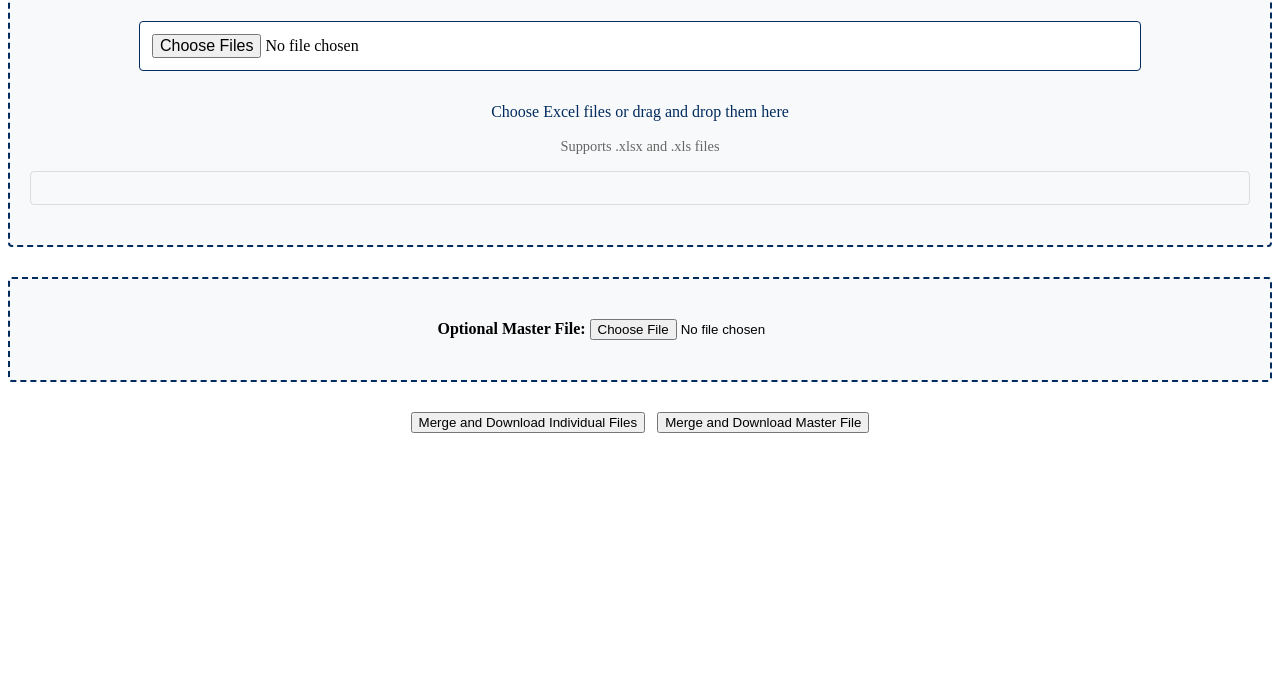
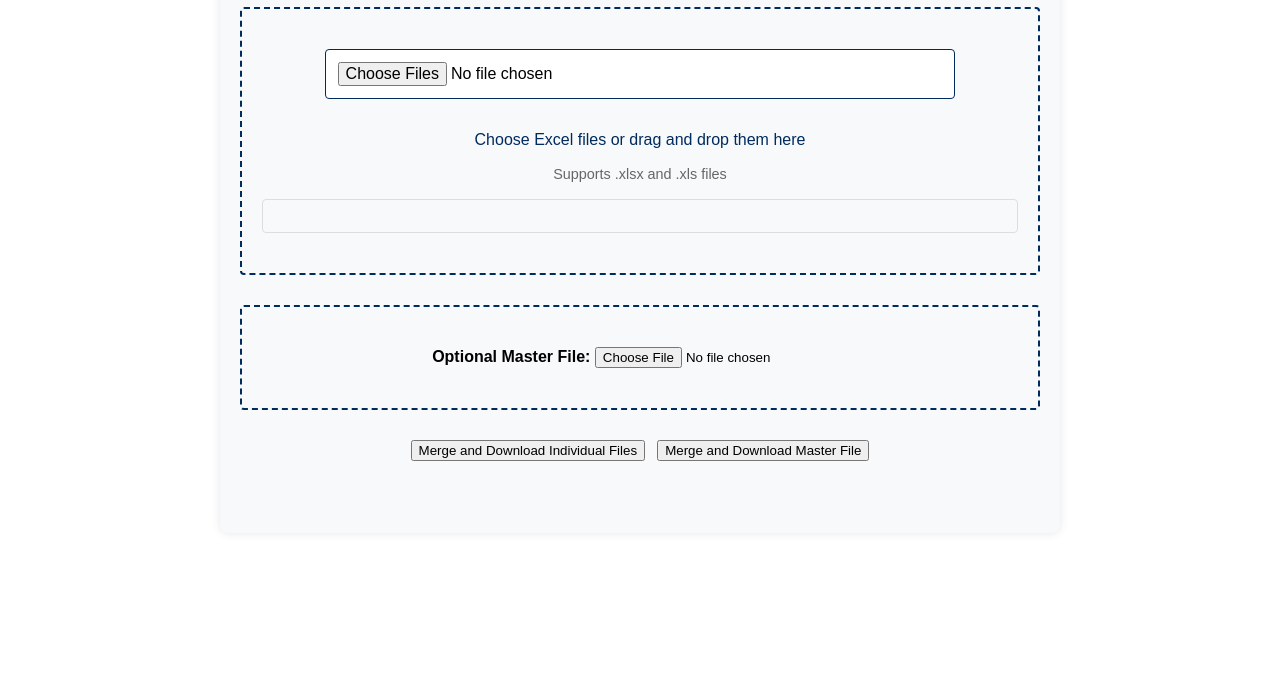
Before and after one commit to elsoutlet/MergeFiles, a plain HTML site: page index.html in a window 1280 px wide. Shown: the part 101-800 px from the top of the page. Drawn offline with Linux system fonts and the light colour scheme.

Commit message:
added <i>style</i>

```diff
--- a/style.css
+++ b/style.css
@@ -5,6 +5,16 @@
     text-align: center;
     display: block;
     font-size: 0.95em;
+}
+
+.container {
+    max-width: 800px;
+    margin: 0 auto;
+    padding: 20px;
+    font-family: Arial, sans-serif;
+    background: #f8f9fa;
+    border-radius: 8px;
+    box-shadow: 0 0 10px rgba(0, 0, 0, 0.1);
 }
 
 .status-success {
```
